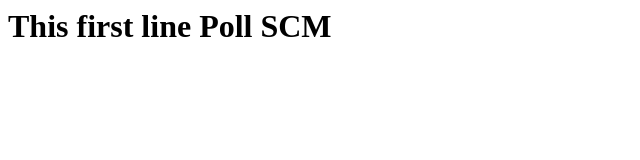
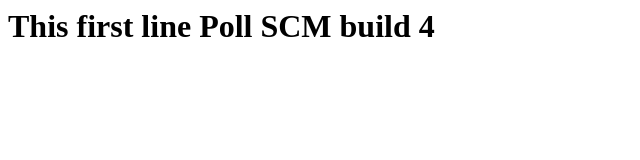
Before and after one commit to bharathroyal96/batch14, a plain HTML site: page index.html in a window 1280 px wide. Shown: the whole page, without its empty margins (0-640 px from the left). Drawn offline with Linux system fonts and the light colour scheme.

Commit message:
4st commit

```diff
--- a/index.html
+++ b/index.html
@@ -1 +1 @@
-<h1> This first line Poll SCM </h1>
+<h1> This first line Poll SCM build 4 </h1>
```
